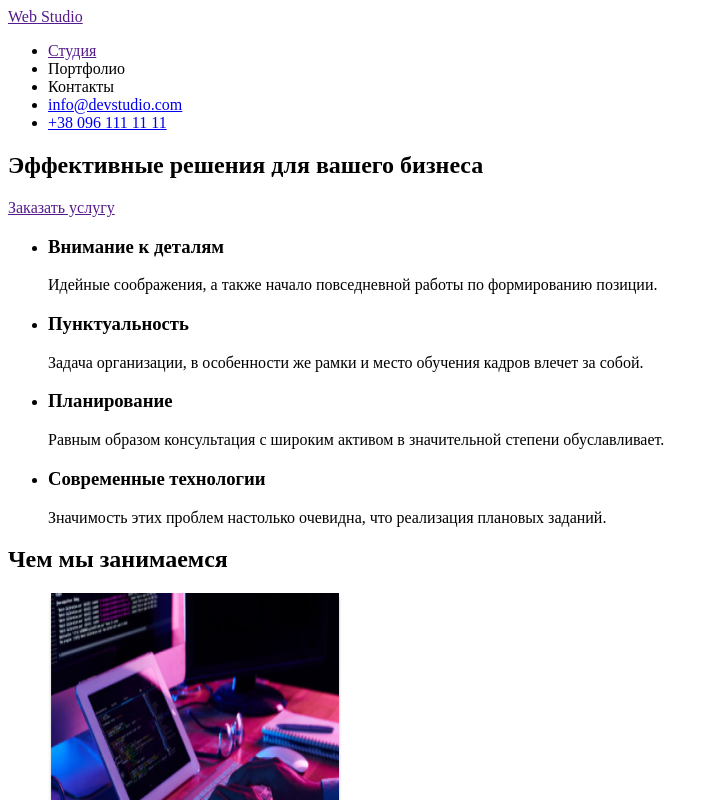
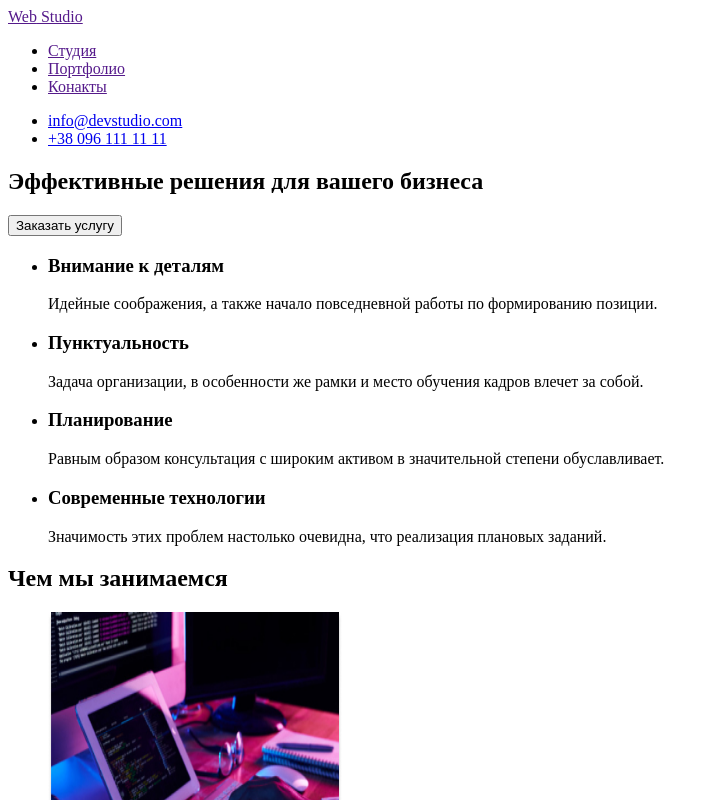
Before and after one commit to HrytsyliakBohdan/homework-1, a plain HTML site: page index.html in a window 1280 px wide. Shown: the top 800 px of the page, without its empty margins (0-719 px from the left). Drawn offline with Linux system fonts and the light colour scheme.

Commit message:
правки до дз

```diff
--- a/index.html
+++ b/index.html
@@ -9,21 +9,22 @@
     <body>
         <header>
          <nav>
-        <a href="" lang="en"> <span>Web</span> Studio
-</a>
+        <a href="" lang="en"> <span>Web</span> Studio</a>
        <ul>
      <li><a href="">Студия</a></li>
-    <li>Портфолио</li>
-    <li>Контакты</li>
+     <li><a href="">Портфолио </a></li>
+     <li><a href="">Конакты</a></li>
+       </ul>
+         </nav>
+         <ul>
               <li><a href="mailto:info@devstudio.com">info@devstudio.com</a></li>
               <li><a href="tel:+380961111111">+38 096 111 11 11</a></li>
         </ul>
-</nav>
          </header>
        <main>
      <section>
         <h1>Эффективные решения для вашего бизнеса</h1>
-<a href="">Заказать услугу</a>
+        <button type="button">Заказать услугу</button>
      </section>
      <section>
      <h2 hidden>мои сильные качества</h2>
@@ -83,9 +84,9 @@
          </ul>
       </section>
      </main>
-      <Footer>
-          <nav>
+      <footer>
         <a href="" lang="en"> <span>Web</span> Studio</a>
+            <address>
               <ul>
                <li>
                 <a href="https://goo.gl/maps/WnNJB4VUGFn6X9ag8">г. Киев, пр-т Леси Украинки,26</a>
@@ -97,7 +98,7 @@
                  <a href="tel:+380961111111">+38 096 111 11 11</a>
                  </li>
                 </ul>
-   </nav>
-      </Footer>
+         </address>
+      </footer>
    </body>
 </html>
```
Also changed, not shown: .prettierrc.json (added). Lines whose indentation alone changed are shown as unchanged.
